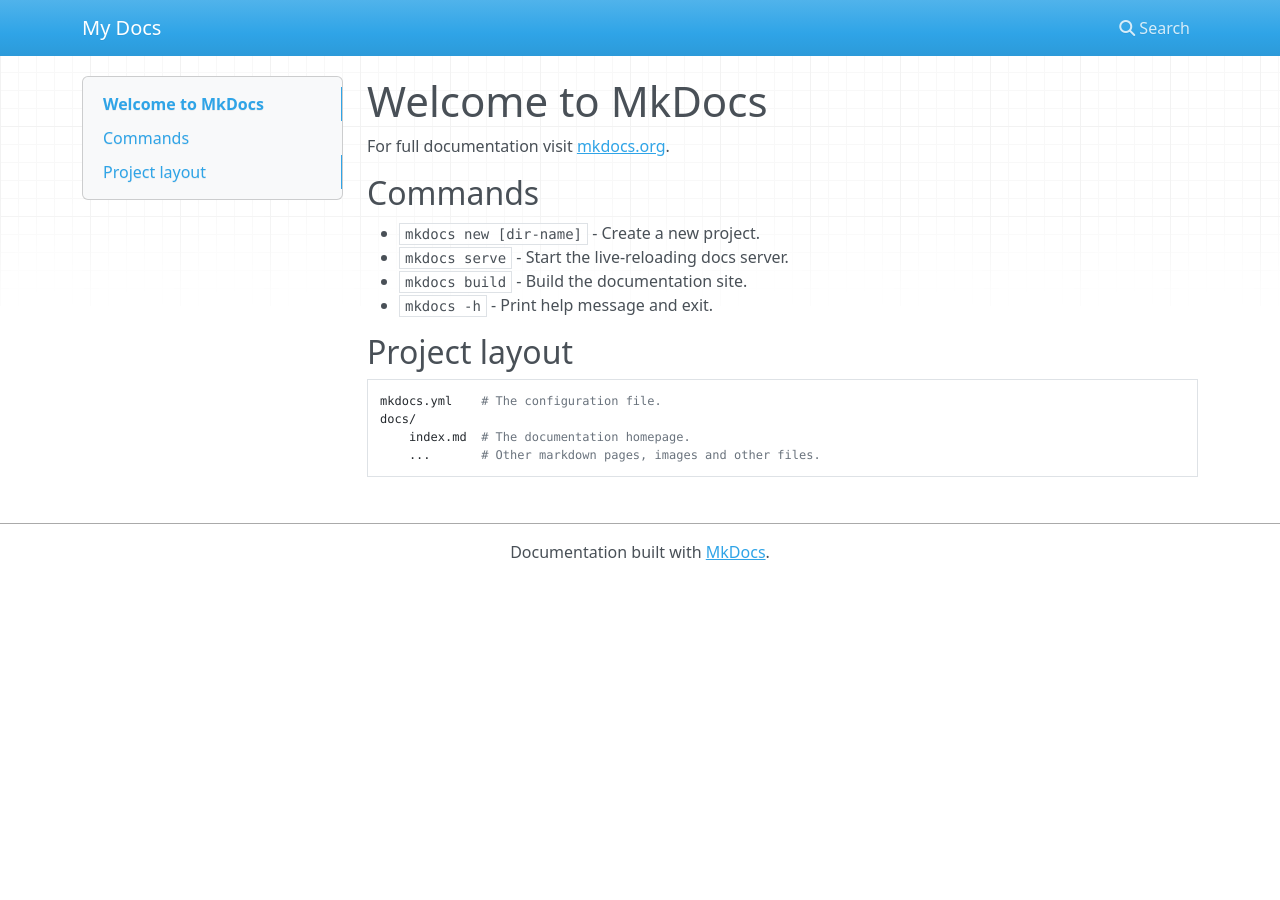
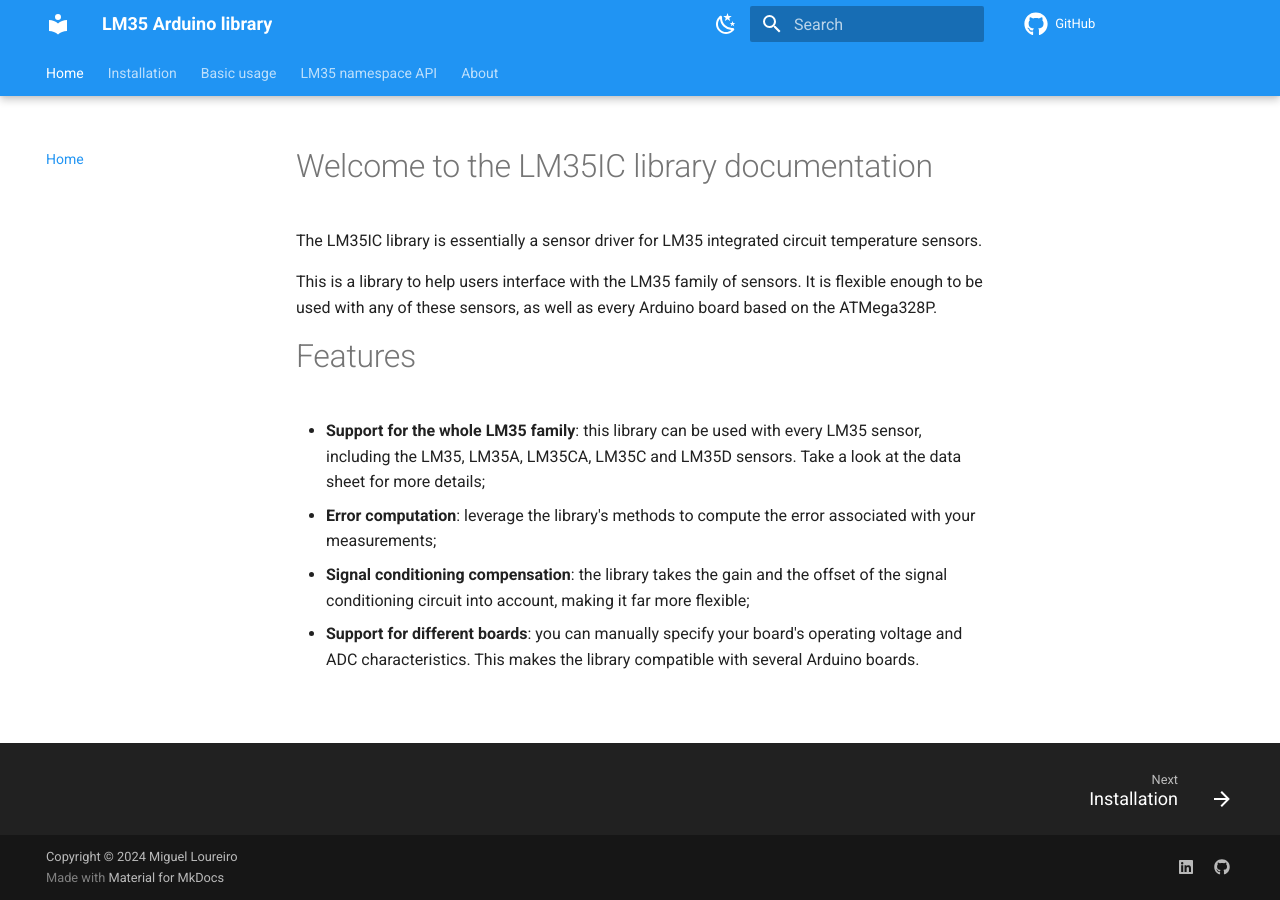
Before and after one commit to MiguelLoureiro98/LM35IC, an MkDocs documentation site: the page built from docs/index.md, in a window 1280 px wide. Built offline with MkDocs 1.6.1 and Material for MkDocs 9.7.7, drawn with Linux system fonts in a browser that asks for light colours; nearby versions of some CDN libraries; comment, search, counter and statistics services are not loaded.

Commit message:
Started making the documentation website.

```diff
--- a/docs/index.md
+++ b/docs/index.md
@@ -1,17 +1,13 @@
-# Welcome to MkDocs
+# Welcome to the LM35IC library documentation
 
-For full documentation visit [mkdocs.org](https://www.mkdocs.org).
+The LM35IC library is essentially a sensor driver for LM35 integrated circuit temperature sensors.
 
-## Commands
+This is a library to help users interface with the LM35 family of sensors.
+It is flexible enough to be used with any of these sensors, as well as every Arduino board based on the ATMega328P.
 
-* `mkdocs new [dir-name]` - Create a new project.
-* `mkdocs serve` - Start the live-reloading docs server.
-* `mkdocs build` - Build the documentation site.
-* `mkdocs -h` - Print help message and exit.
+# Features
 
-## Project layout
-
-    mkdocs.yml    # The configuration file.
-    docs/
-        index.md  # The documentation homepage.
-        ...       # Other markdown pages, images and other files.
+- **Support for the whole LM35 family**: this library can be used with every LM35 sensor, including the LM35, LM35A, LM35CA, LM35C and LM35D sensors. Take a look at the data sheet for more details;
+- **Error computation**: leverage the library's methods to compute the error associated with your measurements;
+- **Signal conditioning compensation**: the library takes the gain and the offset of the signal conditioning circuit into account, making it far more flexible;
+- **Support for different boards**: you can manually specify your board's operating voltage and ADC characteristics. This makes the library compatible with several Arduino boards.
--- a/mkdocs.yml
+++ b/mkdocs.yml
@@ -1 +1,67 @@
-site_name: My Docs
+site_name: LM35 Arduino library
+site_url: https://miguelloureiro98.github.io/LM35IC/
+repo_url: https://github.com/MiguelLoureiro98/LM35IC
+
+theme:
+  icon:
+    repo: fontawesome/brands/github
+  name: material
+  language: en
+  features:
+    - navigation.tabs
+    - navigation.tabs.sticky
+    - navigation.sections
+    - navigation.path
+    - navigation.indexes
+    - navigation.top
+    - navigation.footer
+    - search.suggest
+    - search.share
+    - content.code.copy
+  palette:
+    - scheme: default
+      toggle:
+        icon: material/weather-night
+        name: Switch to dark mode
+      primary: blue
+      accent: cyan
+    - scheme: slate
+      toggle:
+        icon: material/weather-sunny
+        name: Switch to light mode
+      primary: blue
+      accent: cyan
+
+extra:
+  social:
+    - icon: fontawesome/brands/linkedin
+      link: https://www.linkedin.com/in/miguel-santos-loureiro/
+      name: Miguel Loureiro's LinkedIn page
+    - icon: fontawesome/brands/github
+      link: https://github.com/MiguelLoureiro98
+      name: Miguel Loureiro's GitHub page
+
+copyright: Copyright &copy; 2024 Miguel Loureiro
+
+plugins:
+  - search
+
+markdown_extensions:
+  - pymdownx.arithmatex:
+      generic: true
+  - attr_list
+  - md_in_html
+  - pymdownx.highlight:
+      anchor_linenums: true
+      line_spans: __span
+      pygments_lang_class: true
+  - pymdownx.inlinehilite
+  - pymdownx.snippets
+  - pymdownx.superfences
+
+nav:
+  - Home: index.md
+  - Installation: installation.md
+  - Basic usage: basics.md
+  - LM35 namespace API: class_API.md
+  - About: about.md
```
Also changed, not shown: docs/about.md (added, +3 -0 lines), docs/basics.md (added, +63 -0 lines), docs/installation.md (added, +3 -0 lines), docs/class_API.md (added).
